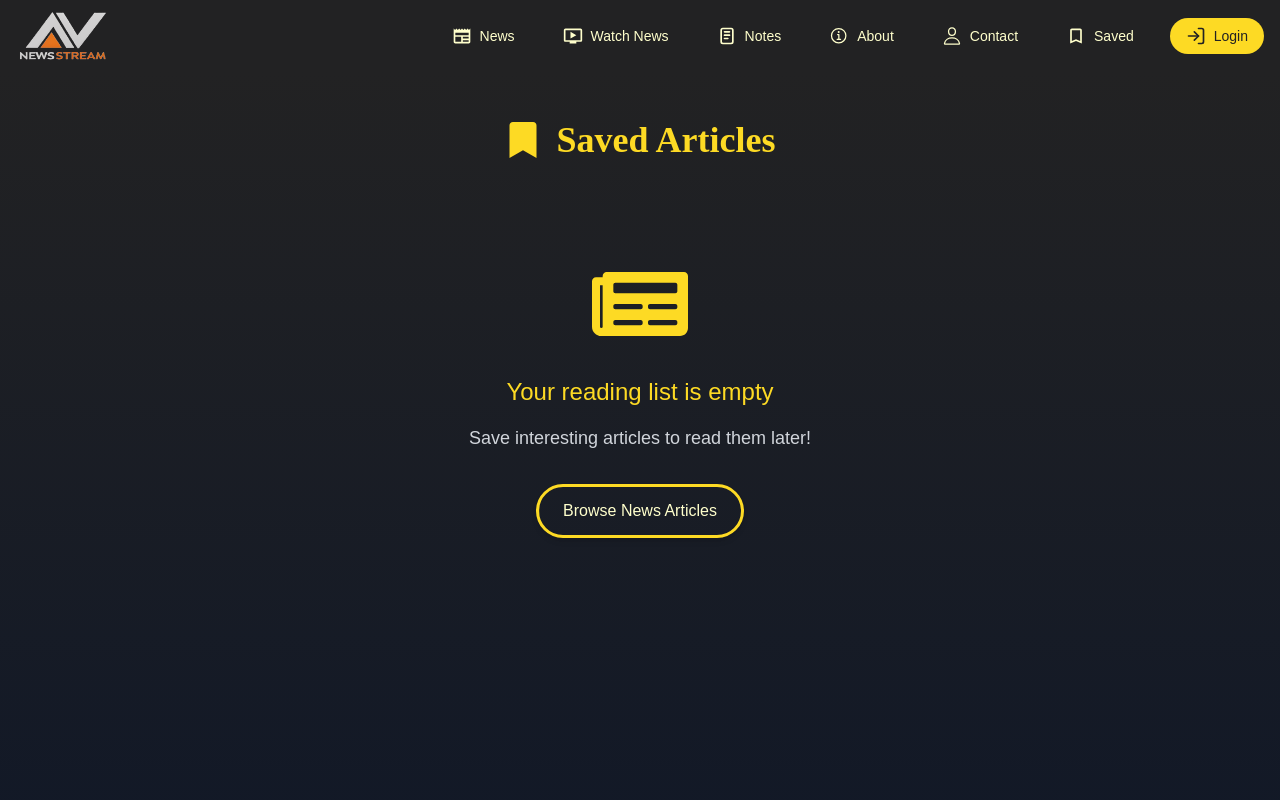
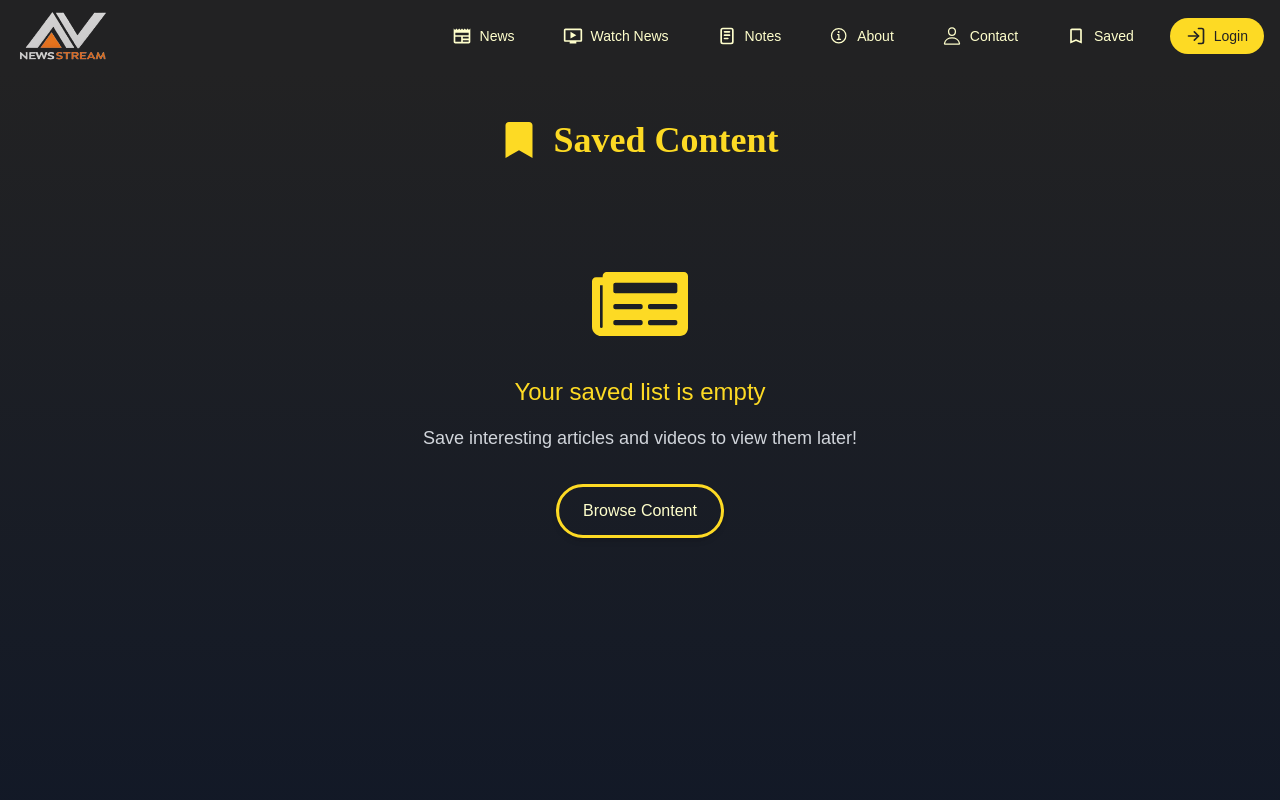
Before and after one commit to AmanSuryavanshi-1/AV-News-Stream, a React (Vite) app: page /saved in a window 1280 px wide. Shown: the top 800 px of the page. Built offline with nearby package versions, Linux system fonts and the light colour scheme.

Commit message:
saved ui update

```diff
--- a/src/pages/Saved.jsx
+++ b/src/pages/Saved.jsx
@@ -3,7 +3,7 @@ import { useDispatch, useSelector } from 'react-redux';
 import { Link } from 'react-router-dom';
 import NewsCard from '../Components/NewsCard';
 import { clearArticles } from '../utils/SaveSlice';
-import { FaArrowRight, FaTrash, FaBookmark, FaNewspaper } from 'react-icons/fa';
+import { FaArrowRight, FaTrash, FaBookmark, FaNewspaper, FaYoutube } from 'react-icons/fa';
 import YTNewsCard from '../Components/YTNewsCard';
 
 const Saved = () => {
@@ -21,7 +21,7 @@ const Saved = () => {
         <div className="flex items-center justify-center mb-8 space-x-4">
           <FaBookmark className="text-4xl text-primary-yellow" />
           <h1 className="font-serif text-3xl font-bold text-center md:text-4xl text-primary-yellow">
-            Saved Articles
+            Saved Content
           </h1>
         </div>
 
@@ -29,7 +29,7 @@ const Saved = () => {
           <>
             <div className="flex items-center justify-between mb-6">
               <p className="text-lg text-gray-300">
-                You have <span className="font-bold text-primary-yellow">{savedArticles.length + savedVideos.length }</span> saved article{savedArticles.length + savedVideos.length !== 1 ? 's' : ''}
+                You have <span className="font-bold text-primary-yellow">{savedArticles.length + savedVideos.length}</span> saved item{savedArticles.length + savedVideos.length !== 1 ? 's' : ''}
               </p>
               <button
                 onClick={handleClearCart}
@@ -39,6 +39,13 @@ const Saved = () => {
                 Clear All
               </button>
             </div>
+
+            {savedArticles.length > 0 && (
+              <div className="mb-12">
+                <h2 className="flex items-center mb-6 text-2xl font-semibold text-primary-yellow">
+                  <FaNewspaper className="mr-2" />
+                  Saved Articles
+                </h2>
                 <div className="grid grid-cols-1 gap-8 md:grid-cols-2 lg:grid-cols-3">
                   <NewsCard
                     newsData={savedArticles}
@@ -46,28 +53,39 @@ const Saved = () => {
                     isArticleSaved={true}
                   />
                 </div>
-            <div className="bg-primary-yellow">
+              </div>
+            )}
+
+            {savedVideos.length > 0 && (
+              <div className="mb-12">
+                <h2 className="flex items-center mb-6 text-2xl font-semibold text-primary-yellow">
+                  <FaYoutube className="mr-2" />
+                  Saved Videos
+                </h2>
+                <div className="grid grid-cols-1 gap-8 md:grid-cols-2 lg:grid-cols-3">
                   <YTNewsCard
                     newsVideos={savedVideos}
                     activeArticleIndex={-1}
                     isArticleSaved={true}
                   />
                 </div>
+              </div>
+            )}
           </>
         ) : (
           <div className="flex flex-col items-center justify-center py-16 text-center">
             <div className="w-24 h-24 mb-6 text-primary-yellow">
               <FaNewspaper className="w-full h-full" />
             </div>
-            <p className="mb-4 text-2xl font-medium text-primary-yellow">Your reading list is empty</p>
-            <p className="mb-8 text-lg text-gray-300">Save interesting articles to read them later!</p>
+            <p className="mb-4 text-2xl font-medium text-primary-yellow">Your saved list is empty</p>
+            <p className="mb-8 text-lg text-gray-300">Save interesting articles and videos to view them later!</p>
             <Link to="/">
               <button className="relative inline-flex items-center justify-center p-4 px-6 py-3 overflow-hidden font-medium transition duration-300 ease-out border-[3px] rounded-full shadow-md border-primary-yellow text-primary-light group">
                 <span className="absolute inset-0 flex items-center justify-center w-full h-full duration-300 -translate-x-full text-primary-light bg-primary-yellow group-hover:translate-x-0 ease">
                 <FaArrowRight/>
                 </span>
-                <span className="absolute flex items-center justify-center w-full h-full transition-all duration-300 transform text-primary-light group-hover:translate-x-full ease">Browse News Articles</span>
-                <span className="relative invisible">Browse News Articles</span>
+                <span className="absolute flex items-center justify-center w-full h-full transition-all duration-300 transform text-primary-light group-hover:translate-x-full ease">Browse Content</span>
+                <span className="relative invisible">Browse Content</span>
               </button>
             </Link>
           </div>
```
Lines whose indentation alone changed are shown as unchanged.
